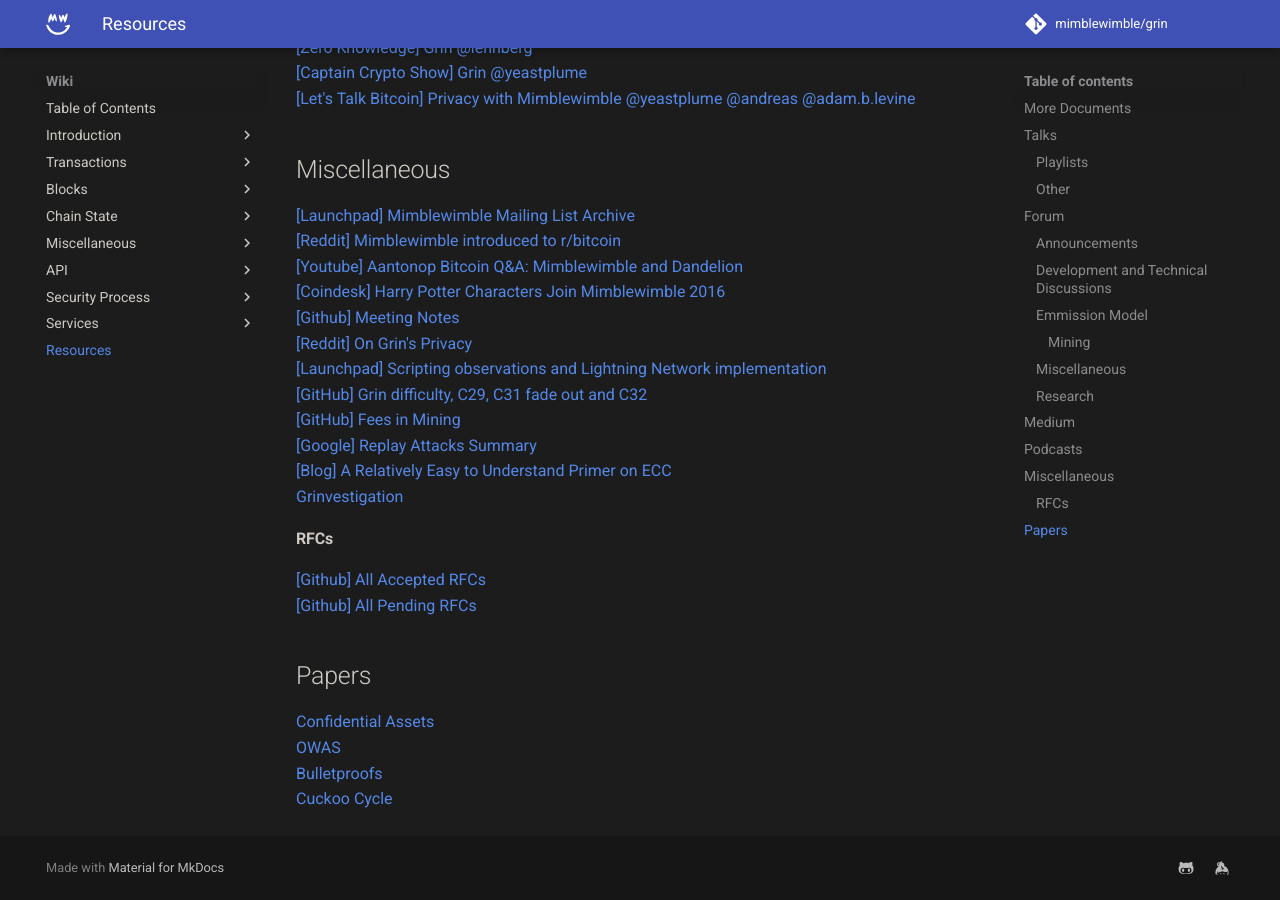
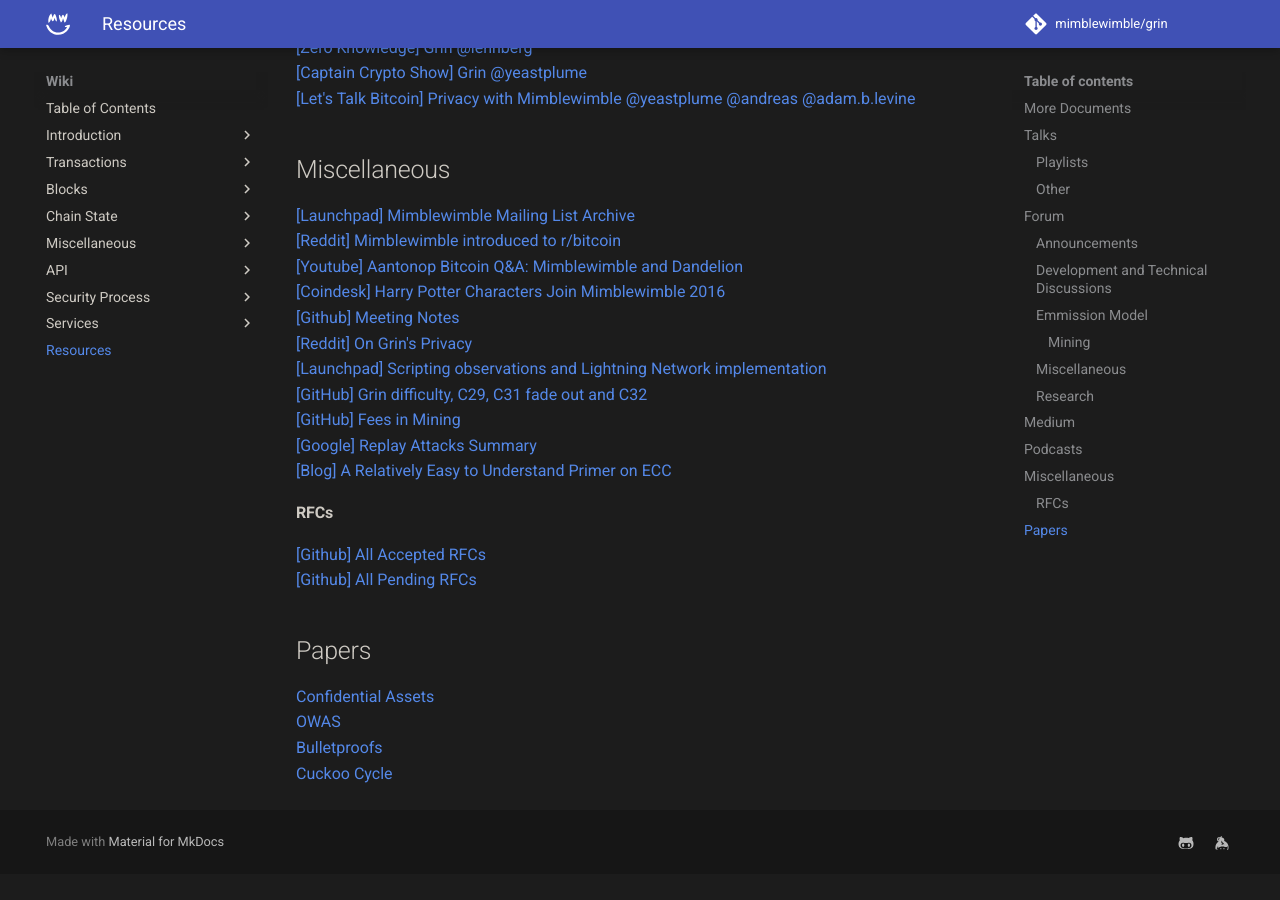
Before and after one commit to mimblewimble/docs, an MkDocs documentation site: the page built from docs/wiki/resources.md, in a window 1280 px wide and 900 px high, scrolled down 2864 px. Built offline with MkDocs 1.6.1 and Material for MkDocs 9.7.7, drawn with Linux system fonts in a browser that asks for light colours; comment, search, counter and statistics services are not loaded; after the commit the page ends 3738 px from its top, so only the background shows below that.

Commit message:
removed duplicate link

```diff
--- a/docs/wiki/resources.md
+++ b/docs/wiki/resources.md
@@ -160,9 +160,8 @@
 [[GitHub] Fees in Mining](https://github.com/mimblewimble/grin/wiki/fees-mining) </br>
 [[Google] Replay Attacks Summary](https://docs.google.com/document/d/1BbXhgFd3byP_gfvnteRq4BmfXjtv5PJtJwI13CJsZT8/edit#) </br>
 [[Blog] A Relatively Easy to Understand Primer on ECC](https://blog.cloudflare.com/a-relatively-easy-to-understand-primer-on-elliptic-curve-cryptography/)
-    </br>
-[Grinvestigation](https://phyro.github.io/grinvestigation/)
 </br>
+
 
 #### RFCs
 
```
